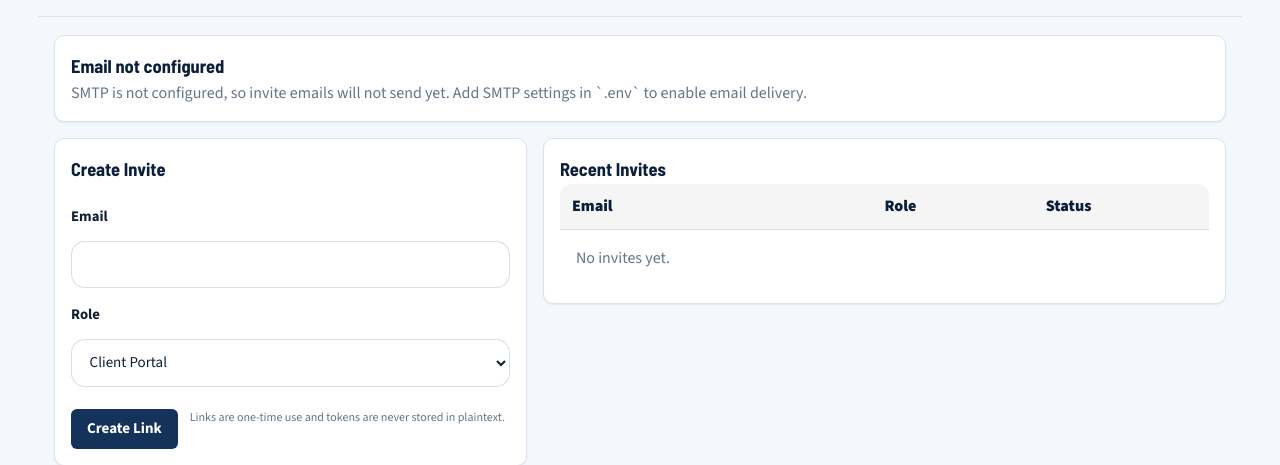
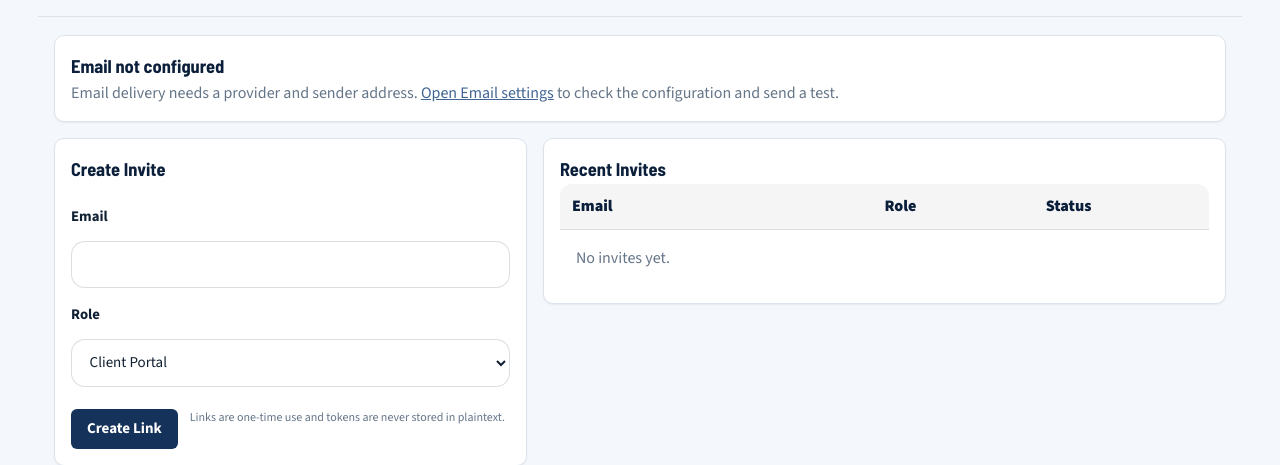
Before and after one commit to robertrichards45/vetassistance, a Python web app: template app/templates/director/invites.html in a window 1280 px wide. Shown: the part 190-655 px from the top of the page. Run offline with Jinja, Linux system fonts and the light colour scheme; the template is opened without the code that fills it, so the values that code supplies are empty.

Commit message:
Recognize API email providers in admin status and fix test form CSRF

```diff
--- a/app/__init__.py
+++ b/app/__init__.py
@@ -315,6 +315,11 @@ def create_app():
             return 0
 
     @app.context_processor
+    def inject_email_status():
+        from app.services.email_service import email_status
+        return {"EMAIL_STATUS": email_status()}
+
+    @app.context_processor
     def inject_globals():
         from flask_login import current_user as _current_user
         site = SimpleNamespace(
--- a/app/templates/director/employees.html
+++ b/app/templates/director/employees.html
@@ -18,11 +18,11 @@
   </div>
 </section>
 
-{% if not config.get('SMTP_HOST') %}
+{% if not EMAIL_STATUS.provider or EMAIL_STATUS.missing_sender %}
   <div class="card-shell" style="margin-bottom:12px;">
     <div class="card-body-pad">
       <div class="panel-title">Email not configured</div>
-      <div class="muted">SMTP is not configured, so invite emails and message notifications will not send yet. Add SMTP settings in `.env` to enable email delivery.</div>
+      <div class="muted">Email delivery needs a provider and sender address. <a href="{{ url_for('email_logs.index') }}">Open Email settings</a> to check the configuration and send a test.</div>
     </div>
   </div>
 {% endif %}
--- a/app/templates/director/invites.html
+++ b/app/templates/director/invites.html
@@ -17,11 +17,11 @@
 </section>
 
 <div class="admin-wrap">
-  {% if not config.get('SMTP_HOST') %}
+  {% if not EMAIL_STATUS.provider or EMAIL_STATUS.missing_sender %}
     <div class="card-shell">
       <div class="card-body-pad">
         <div class="panel-title">Email not configured</div>
-        <div class="muted">SMTP is not configured, so invite emails will not send yet. Add SMTP settings in `.env` to enable email delivery.</div>
+        <div class="muted">Email delivery needs a provider and sender address. <a href="{{ url_for('email_logs.index') }}">Open Email settings</a> to check the configuration and send a test.</div>
       </div>
     </div>
   {% endif %}
--- a/app/templates/director/site_content.html
+++ b/app/templates/director/site_content.html
@@ -18,11 +18,11 @@
   </div>
 </section>
 
-{% if not config.get('SMTP_HOST') %}
+{% if not EMAIL_STATUS.provider or EMAIL_STATUS.missing_sender %}
   <div class="card-shell" style="margin-bottom:12px;">
     <div class="card-body-pad">
       <div class="panel-title">Email not configured</div>
-      <div class="muted">SMTP is not configured, so invite emails and message notifications will not send yet. Add SMTP settings in `.env` to enable email delivery.</div>
+      <div class="muted">Email delivery needs a provider and sender address. <a href="{{ url_for('email_logs.index') }}">Open Email settings</a> to check the configuration and send a test.</div>
     </div>
   </div>
 {% endif %}
--- a/app/templates/email_logs/index.html
+++ b/app/templates/email_logs/index.html
@@ -2,11 +2,12 @@
 {% block content %}
 <div class="ws-head"><div><h1>Email</h1><p>How the site sends email, whether it's working, and every message it tried to send.</p></div></div>
 
-{% set working = st.provider and last and last.ok %}
+{% set working = st.provider and not st.missing_sender and last and last.ok %}
 <div class="ws-grid" style="margin-bottom:20px">
   <section class="ws-card">
     <div class="ws-card-head"><h2>Status</h2>
       {% if not st.provider %}<span class="badge-dot badge-bad">Not set up</span>
+      {% elif st.missing_sender %}<span class="badge-dot badge-bad">Sender missing</span>
       {% elif last and not last.ok %}<span class="badge-dot badge-bad">Failing</span>
       {% elif working %}<span class="badge-dot badge-ok">Working</span>
       {% else %}<span class="badge-dot badge-warn">Not tested</span>{% endif %}</div>
@@ -20,6 +21,7 @@
     {% if st.provider == 'SMTP' and st.on_railway %}<div class="sec"><div class="callout warn"><strong>SMTP on Railway</strong>Railway blocks outbound SMTP unless the project is on the Pro plan. If tests fail with a connection timeout, switch to Resend (steps on the right).</div></div>{% endif %}
     {% if current_user.is_director %}
     <form class="sec" method="post" action="{{ url_for('email_logs.send_test') }}" style="display:flex;gap:8px;flex-wrap:wrap">
+      <input type="hidden" name="csrf_token" value="{{ csrf_token() }}">
       <label class="sr-only" for="testTo">Send test to</label>
       <input id="testTo" class="form-control" type="email" name="to" value="{{ current_user.email }}" style="flex:1;min-width:220px">
       <button class="btn btn-primary" type="submit">Send test email</button>
```
